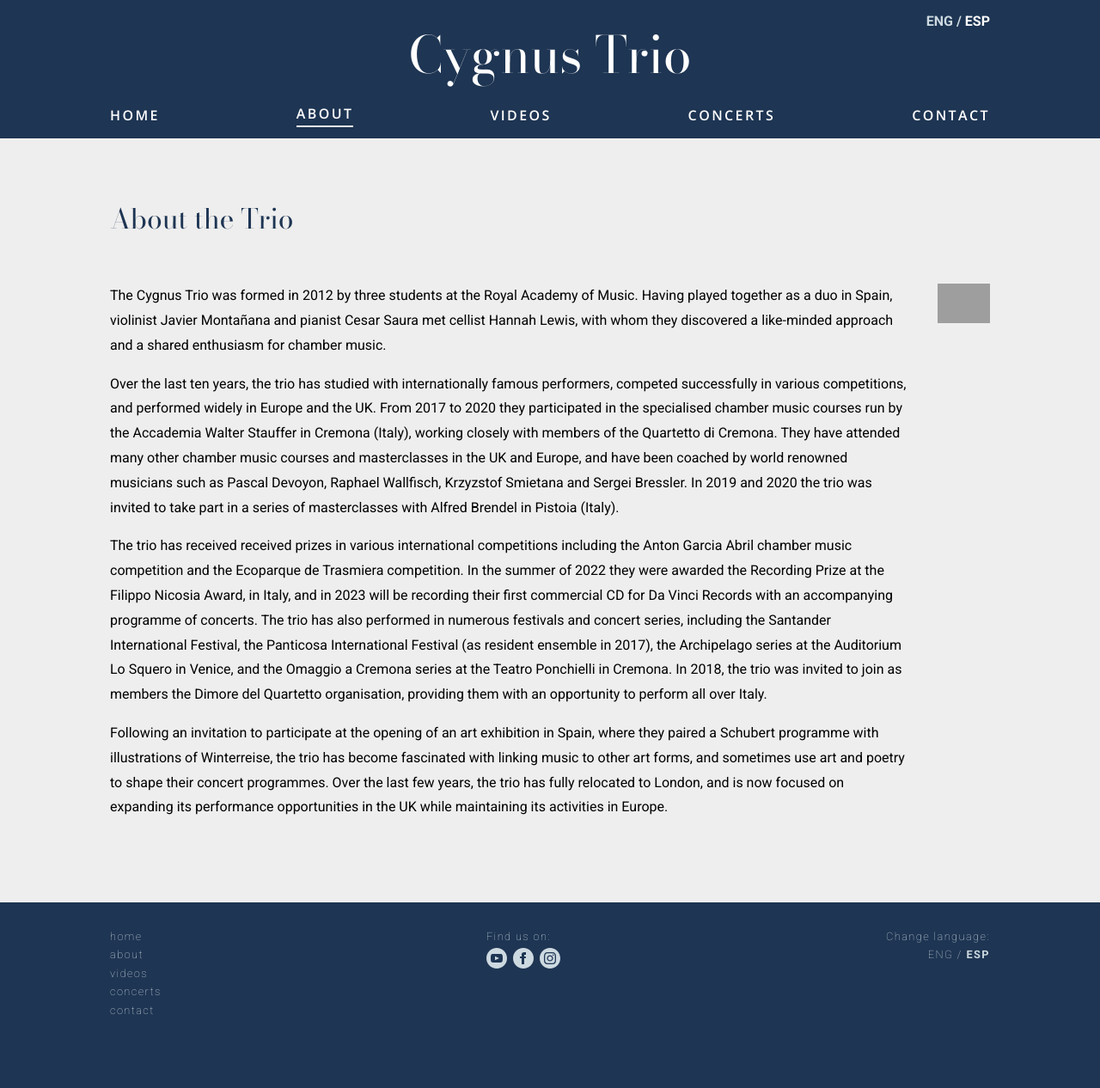
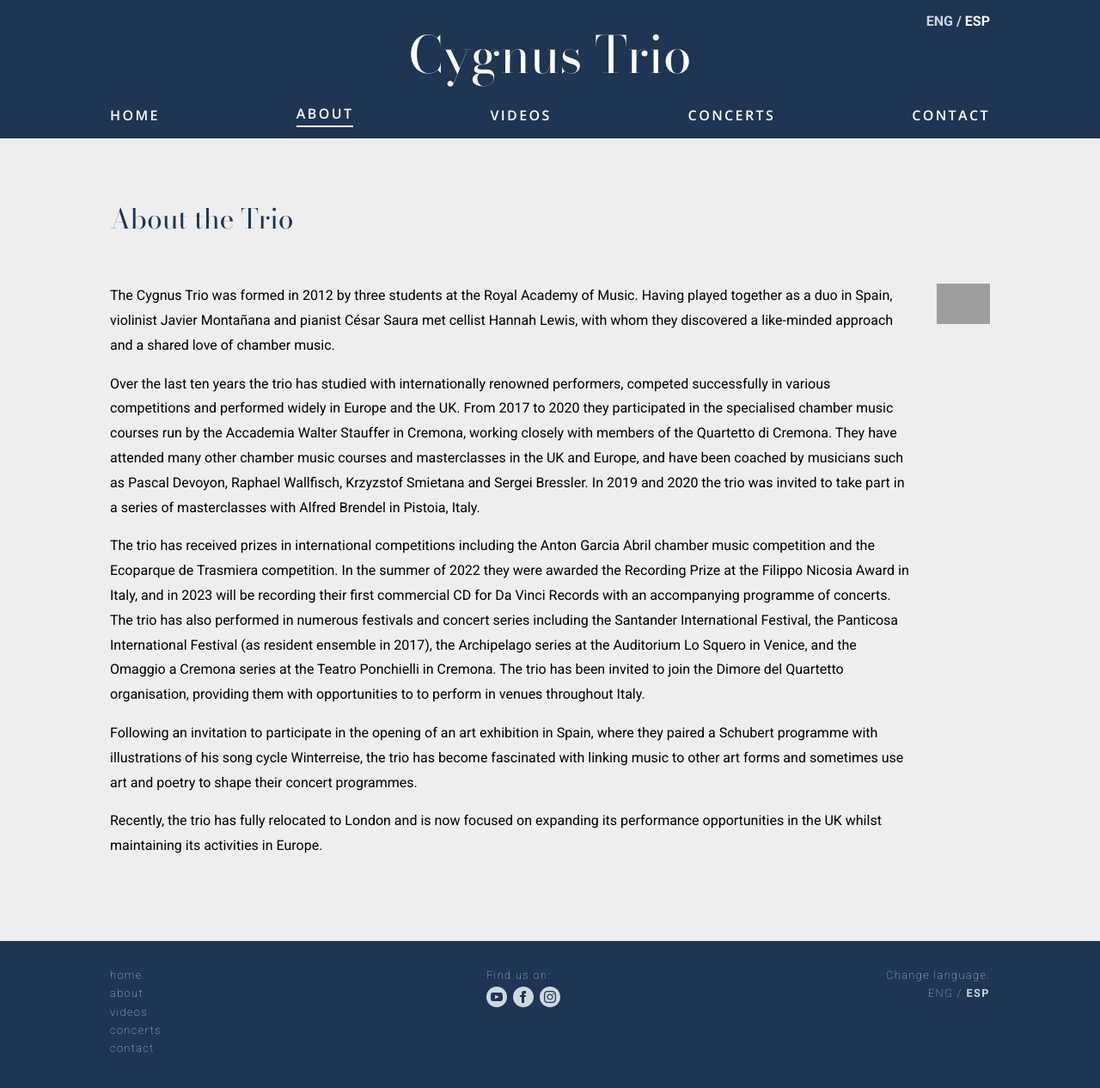
Before and after one commit to javiermontanana/cygnus-trio-website, a Jekyll site: the page built from about.html, in a window 1280 px wide. Shown: the whole page at 86% size. Built offline with Jekyll 4.4.1, drawn with Linux system fonts in a browser that asks for light colours; before the commit the page ends 1221 px from its top, so only the background shows below that; grey boxes are pictures that could not be loaded.

Commit message:
biography

```diff
--- a/_includes/biographies/trio-biography.md
+++ b/_includes/biographies/trio-biography.md
@@ -1,7 +1,9 @@
-The Cygnus Trio was formed in 2012 by three students at the Royal Academy of Music. Having played together as a duo in Spain, violinist Javier Montañana and pianist Cesar Saura met cellist Hannah Lewis, with whom they discovered a like-minded approach and a shared enthusiasm for chamber music.
+The Cygnus Trio was formed in 2012 by three students at the Royal Academy of Music. Having played together as a duo in Spain, violinist Javier Montañana and pianist César Saura met cellist Hannah Lewis, with whom they discovered a like-minded approach and a shared love of chamber music.
 
-Over the last ten years, the trio has studied with internationally famous performers, competed successfully in various competitions, and performed widely in Europe and the UK. From 2017 to 2020 they participated in the specialised chamber music courses run by the Accademia Walter Stauffer in Cremona (Italy), working closely with members of the Quartetto di Cremona. They have attended many other chamber music courses and masterclasses in the UK and Europe, and have been coached by world renowned musicians such as Pascal Devoyon, Raphael Wallfisch, Krzyzstof Smietana and Sergei Bressler. In 2019  and 2020 the trio was invited to take part in a series of masterclasses with Alfred Brendel in Pistoia (Italy).
+Over the last ten years the trio has studied with internationally renowned performers, competed successfully in various competitions and performed widely in Europe and the UK. From 2017 to 2020 they participated in the specialised chamber music courses run by the Accademia Walter Stauffer in Cremona, working closely with members of the Quartetto di Cremona. They have attended many other chamber music courses and masterclasses in the UK and Europe, and have been coached by musicians such as Pascal Devoyon, Raphael Wallfisch, Krzyzstof Smietana and Sergei Bressler. In 2019 and 2020 the trio was invited to take part in a series of masterclasses with Alfred Brendel in Pistoia, Italy.
 
-The trio has received received prizes in various international competitions including the Anton Garcia Abril chamber music competition and the Ecoparque de Trasmiera competition. In the summer of 2022 they were awarded the Recording Prize at the Filippo Nicosia Award, in Italy, and in 2023 will be recording their first commercial CD for Da Vinci Records with an accompanying programme of concerts. The trio has also performed in numerous festivals and concert series, including the Santander International Festival, the Panticosa International Festival (as resident ensemble in 2017), the Archipelago series at the Auditorium Lo Squero in Venice, and the Omaggio a Cremona  series at the Teatro Ponchielli in Cremona. In 2018, the trio was invited to join as members the Dimore del Quartetto organisation, providing them with an opportunity to perform all over Italy.
+The trio has received prizes in international competitions including the Anton Garcia Abril chamber music competition and the Ecoparque de Trasmiera competition. In the summer of 2022 they were awarded the Recording Prize at the Filippo Nicosia Award in Italy, and in 2023 will be recording their first commercial CD for Da Vinci Records with an accompanying programme of concerts. The trio has also performed in numerous festivals and concert series including the Santander International Festival, the Panticosa International Festival (as resident ensemble in 2017), the Archipelago series at the Auditorium Lo Squero in Venice, and the Omaggio a Cremona series at the Teatro Ponchielli in Cremona. The trio has been invited to join the Dimore del Quartetto organisation, providing them with opportunities to to perform in venues throughout Italy.
 
-Following an invitation to participate at the opening of an art exhibition in Spain, where they paired a Schubert programme with illustrations of Winterreise, the trio has become fascinated with linking music to other art forms, and sometimes use art and poetry to shape their concert programmes. Over the last few years, the trio has fully relocated to London, and is now focused on expanding its performance opportunities in the UK while maintaining its activities in Europe.
+Following an invitation to participate in the opening of an art exhibition in Spain, where they paired a Schubert programme with illustrations of his song cycle Winterreise, the trio has become fascinated with linking music to other art forms and sometimes use art and poetry to shape their concert programmes.
+
+Recently, the trio has fully relocated to London and is now focused on expanding its performance opportunities in the UK whilst maintaining its activities in Europe.
```
Also changed, not shown: 1 other file.
